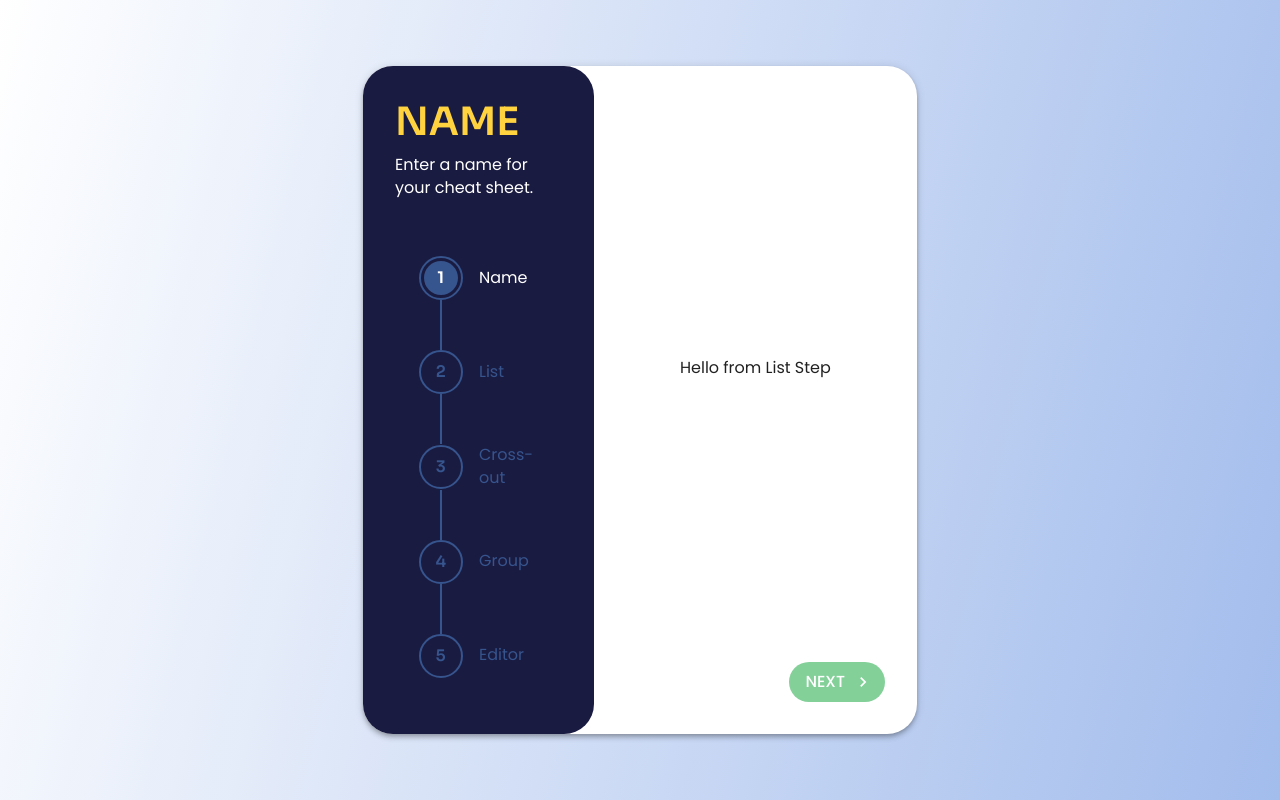
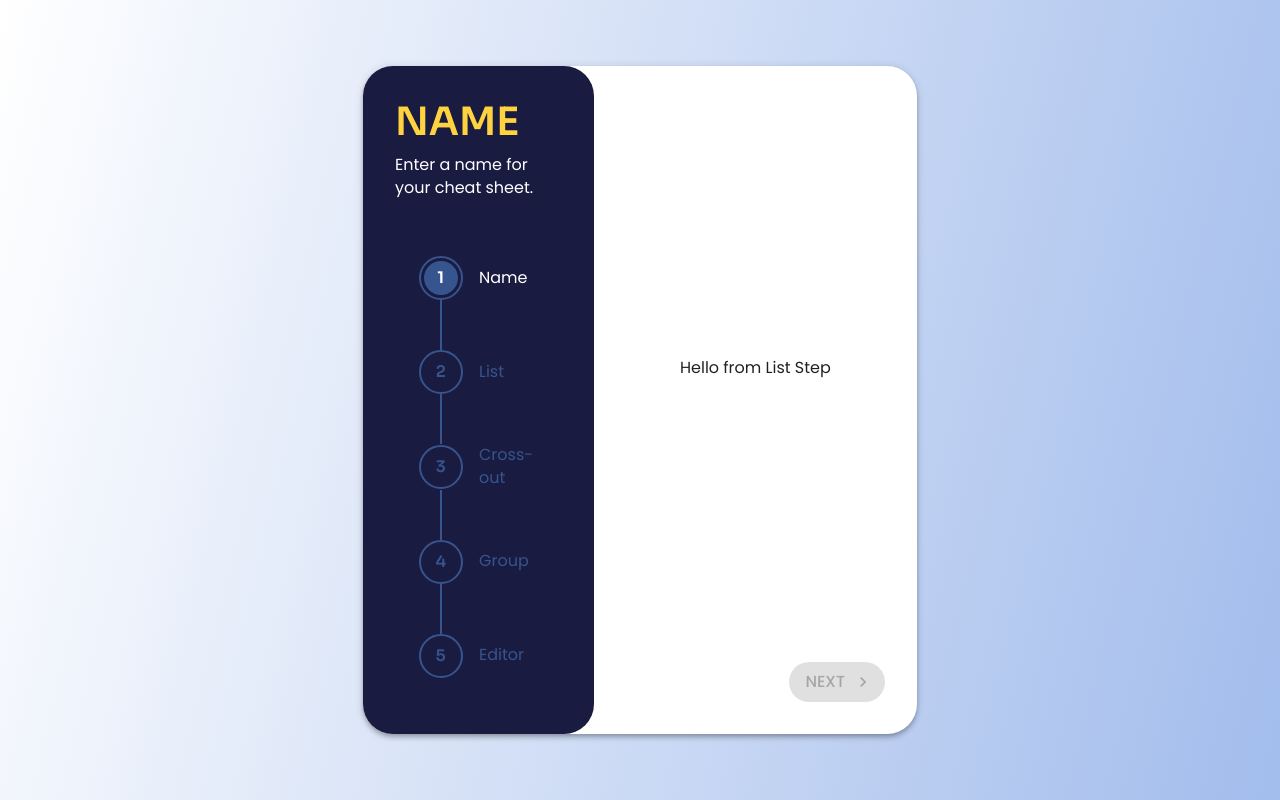
Before and after one commit to ddyakov/cheatsheet-frontend, a React (Create React App) app: page /steps/list in a window 1280 px wide. Built offline with nearby package versions, Linux system fonts and the light colour scheme.

Commit message:
added validation for proceeding to next step

```diff
--- a/src/components/Steps/Container/index.tsx
+++ b/src/components/Steps/Container/index.tsx
@@ -1,6 +1,6 @@
 import { Container as MuiContainer, Grid, Paper } from '@material-ui/core'
 import { createStyles, makeStyles, Theme } from '@material-ui/core/styles'
-import { FC, ReactNode } from 'react'
+import { FC, ReactNode, useEffect } from 'react'
 import LeftPanel from '../LeftPanel'
 import StepsBottomNavigation from '../Navigation/BottomNavigation'
 
@@ -36,7 +36,8 @@ interface ComponentProps {
 
 const Container: FC<ComponentProps> = ({ children }) => {
   const classes = useStyles()
-  document.body.classList.add(classes.body)
+
+  useEffect(() => document.body.classList.add(classes.body), [classes.body])
 
   return (
     <MuiContainer maxWidth='md' className={classes.container}>
--- a/src/components/Steps/Name/index.tsx
+++ b/src/components/Steps/Name/index.tsx
@@ -10,9 +10,14 @@ const Name: FC = () => {
   const [subjectName, setSubjectName] = useState(subject)
 
   useEffect(() => {
+    const newSubject = subjectName.trim()
+
     setState(state => {
-      state.subject = subjectName.trim()
+      state.subject = newSubject
+      state.canGoToNextStep = newSubject.length > 0
     })
+
+    return () => setState(state => (state.canGoToNextStep = false))
   }, [subjectName, setState])
 
   return (
--- a/src/components/Steps/Navigation/BottomNavigation/index.tsx
+++ b/src/components/Steps/Navigation/BottomNavigation/index.tsx
@@ -25,10 +25,11 @@ const StepsBottomNavigation: FC = () => {
   const classes = useStyles()
   const [showNextButton, setShowNextButton] = useState(true)
   const [showPrevious, setShowPrevious] = useState(false)
-  const { active, totalSteps, getStepData, setState } = useStepsStore(
+  const { active, totalSteps, canGoToNextStep, getStepData, setState } = useStepsStore(
     state => ({
       active: state.active,
       totalSteps: state.totalSteps,
+      canGoToNextStep: state.canGoToNextStep,
       getStepData: state.getStepData,
       setState: state.setState
     }),
@@ -79,6 +80,7 @@ const StepsBottomNavigation: FC = () => {
             endIcon={<ChevronRightIcon />}
             className={classes.nextStepButton}
             disableElevation
+            disabled={!canGoToNextStep}
             onClick={handleOnNextClick}>
             Next
           </Button>
--- a/src/components/Steps/Navigation/Stepper/index.tsx
+++ b/src/components/Steps/Navigation/Stepper/index.tsx
@@ -20,10 +20,18 @@ const useStyles = makeStyles({
 
 const Stepper: FC = () => {
   const classes = useStyles()
-  const { active, activeToComplete, isCompleted, getStepData, setState } = useStepsStore(state => ({
+  const {
+    active,
+    activeToComplete,
+    isCompleted,
+    allRequiredStepsCompleted,
+    getStepData,
+    setState
+  } = useStepsStore(state => ({
     active: state.active,
     activeToComplete: state.activeToComplete,
     isCompleted: state.isCompleted,
+    allRequiredStepsCompleted: state.allRequiredStepsCompleted,
     getStepData: state.getStepData,
     setState: state.setState
   }))
@@ -41,7 +49,7 @@ const Stepper: FC = () => {
         <Step
           active={isActive}
           key={index}
-          disabled={!isCompleted(index) && !isActive}
+          disabled={!isCompleted(index) && !isActive && !allRequiredStepsCompleted()}
           completed={isCompleted(index)}>
           <StepButton
             disableRipple={true}
--- a/src/stores/StepsStore.tsx
+++ b/src/stores/StepsStore.tsx
@@ -9,21 +9,22 @@ interface StepData {
   route: string
 }
 
-export interface StepsStore extends State {
+interface StepsStore extends State {
   active: number
   activeToComplete: number
-  subject: string
   totalSteps: number
   completed: { [step: number]: boolean }
+  canGoToNextStep: boolean
+  subject: string
   isCompleted: (step: number) => boolean
   complete: (step: number) => void
+  allRequiredStepsCompleted: () => boolean
   getActiveStepData: () => StepData
   getStepData: (step: number) => StepData
   setState: (fn: (draft: WritableDraft<StepsStore>) => void) => void
 }
 
 const baseRoute = '/steps'
-
 const stepsData: StepData[] = [
   {
     title: 'Name',
@@ -52,16 +53,20 @@ const stepsData: StepData[] = [
   }
 ]
 
+const requiredSteps = [0, 1]
+
 const useStepsStore = create<StepsStore>(
   persist<StepsStore>(
     (set, get) => ({
       active: 0,
       activeToComplete: 0,
-      subject: '',
       totalSteps: stepsData.length,
       completed: {},
+      canGoToNextStep: false,
+      subject: '',
       isCompleted: step => get().completed[step],
       complete: step => (get().completed[step] = true),
+      allRequiredStepsCompleted: () => requiredSteps.every(step => get().completed[step]),
       getActiveStepData: () => stepsData[get().active],
       getStepData: step => stepsData[step],
       setState: fn => set(produce(fn, draft => draft))
```
